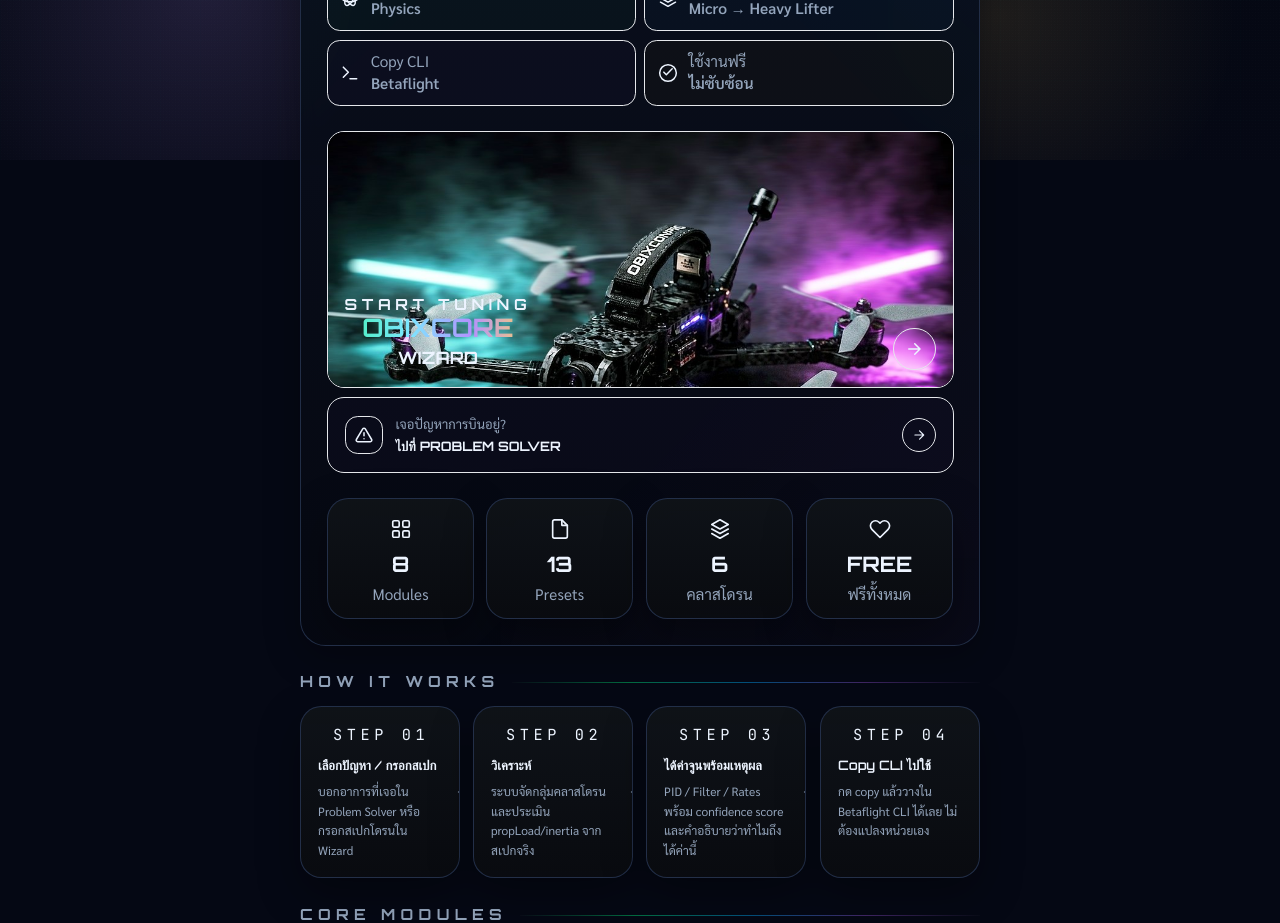
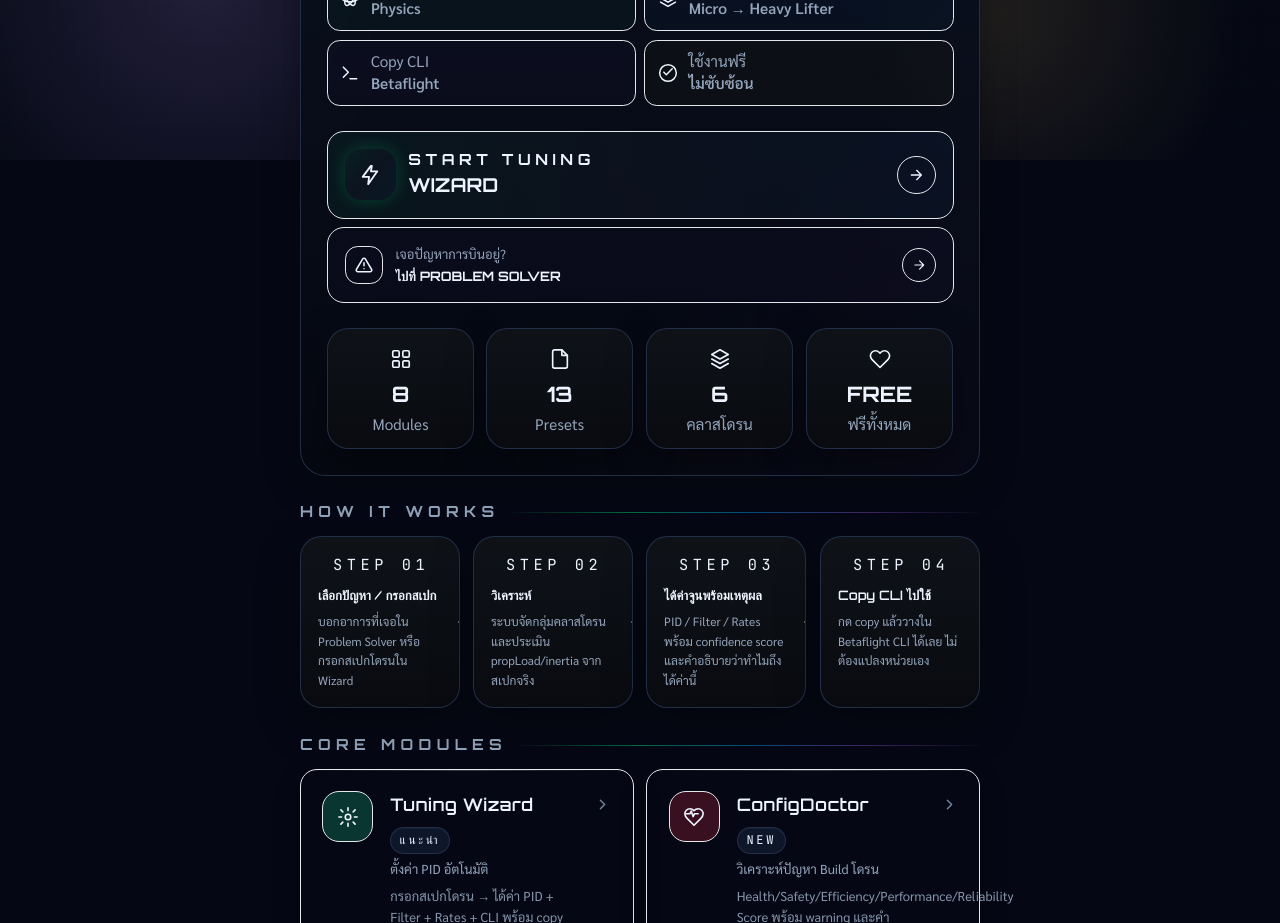
Before and after one commit to Santipap250/OBIXCORE, a Next.js app: page / in a window 1280 px wide. Shown: the part 640-1563 px from the top of the page. Built offline with nearby package versions, Linux system fonts and the light colour scheme; no server answers.

Commit message:
Add files via upload

```diff
--- a/app/page.tsx
+++ b/app/page.tsx
@@ -1,6 +1,5 @@
 import ToolCard from "@/components/ToolCard";
 import Link from "next/link";
-import Image from "next/image";
 import OBIXLogo from "@/components/OBIXLogo";
 import type { Metadata } from "next";
 
@@ -331,39 +330,28 @@ export default function HomePage() {
           <div className="mx-auto max-w-3xl space-y-2">
             <Link
               href="/wizard"
-              className="group relative block overflow-hidden rounded-2xl border border-green-DEFAULT/35 transition-all hover:border-green-DEFAULT hover:shadow-[0_0_18px_rgba(0,232,122,0.14)] active:scale-[0.99]"
+              className="group flex items-center justify-between rounded-2xl border border-green-DEFAULT/35 bg-gradient-to-r from-green-muted/20 via-bg-surface/75 to-blue-muted/15 px-4 py-4 text-left transition-all hover:border-green-DEFAULT hover:shadow-[0_0_18px_rgba(0,232,122,0.10)] active:scale-[0.99]"
             >
-              <div className="relative h-52 w-full sm:h-60">
-                <Image
-                  src="/images/drone-hero.jpg"
-                  alt="โดรน FPV ที่จูนด้วย OBIXCORE"
-                  fill
-                  sizes="(max-width: 640px) 100vw, 672px"
-                  className="object-cover object-[center_30%] transition-transform duration-500 group-hover:scale-105"
-                  priority
-                />
-                <div className="absolute inset-0 bg-gradient-to-t from-bg-DEFAULT via-bg-DEFAULT/55 to-transparent" />
-                <div className="absolute inset-0 bg-gradient-to-r from-bg-DEFAULT/70 via-transparent to-transparent" />
-              </div>
-
-              <div className="absolute inset-x-0 bottom-0 flex items-end justify-between p-4">
+              <div className="flex items-center gap-3">
+                <div className="flex h-12 w-12 items-center justify-center rounded-2xl bg-gradient-to-br from-green-DEFAULT to-cyan-DEFAULT text-bg-DEFAULT shadow-[0_0_18px_rgba(0,232,122,0.22)]">
+                  <svg width="22" height="22" viewBox="0 0 24 24" fill="none" stroke="currentColor" strokeWidth="2" strokeLinecap="round" strokeLinejoin="round">
+                    <path d="M13 2L4 14h7l-1 8 10-14h-7l1-6z"/>
+                  </svg>
+                </div>
                 <div>
                   <div className="font-orbitron text-[11px] font-bold uppercase tracking-[0.3em] text-green-DEFAULT">
                     START TUNING
                   </div>
-                  <div className="gradient-text font-orbitron text-2xl font-bold leading-none">
-                    OBIXCORE
-                  </div>
-                  <div className="mt-1 font-orbitron text-base font-bold text-text">
+                  <div className="font-orbitron text-lg font-bold text-text">
                     WIZARD
                   </div>
                 </div>
-                <span className="flex h-10 w-10 shrink-0 items-center justify-center rounded-full border border-green-DEFAULT/50 bg-bg-DEFAULT/60 text-green-DEFAULT backdrop-blur transition-transform group-hover:translate-x-1">
-                  <svg width="18" height="18" viewBox="0 0 24 24" fill="none" stroke="currentColor" strokeWidth="2" strokeLinecap="round" strokeLinejoin="round">
-                    <path d="M5 12h14M13 5l7 7-7 7"/>
-                  </svg>
-                </span>
               </div>
+              <span className="flex h-9 w-9 shrink-0 items-center justify-center rounded-full border border-green-DEFAULT/40 text-green-DEFAULT transition-transform group-hover:translate-x-1">
+                <svg width="16" height="16" viewBox="0 0 24 24" fill="none" stroke="currentColor" strokeWidth="2" strokeLinecap="round" strokeLinejoin="round">
+                  <path d="M5 12h14M13 5l7 7-7 7"/>
+                </svg>
+              </span>
             </Link>
 
             <Link
```
